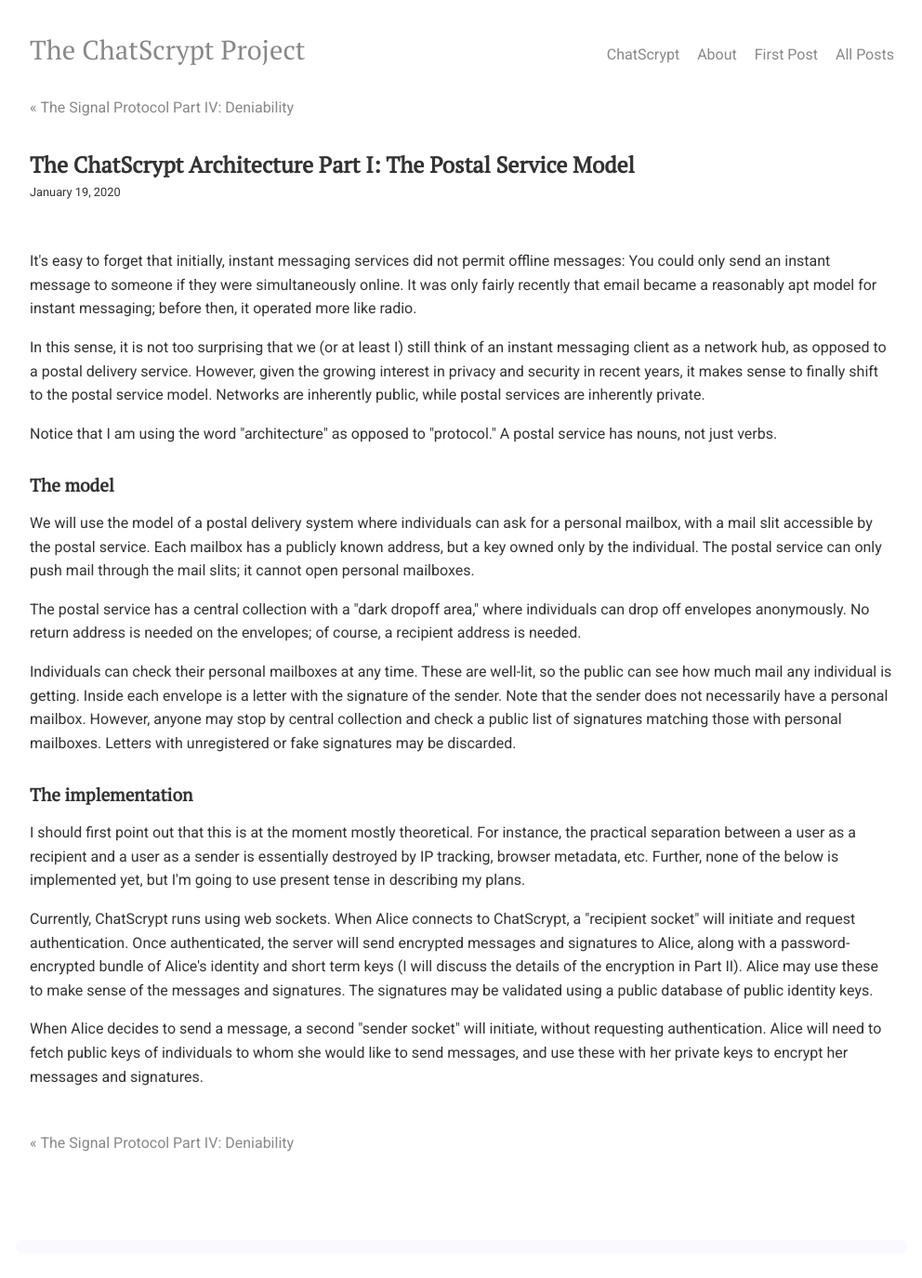
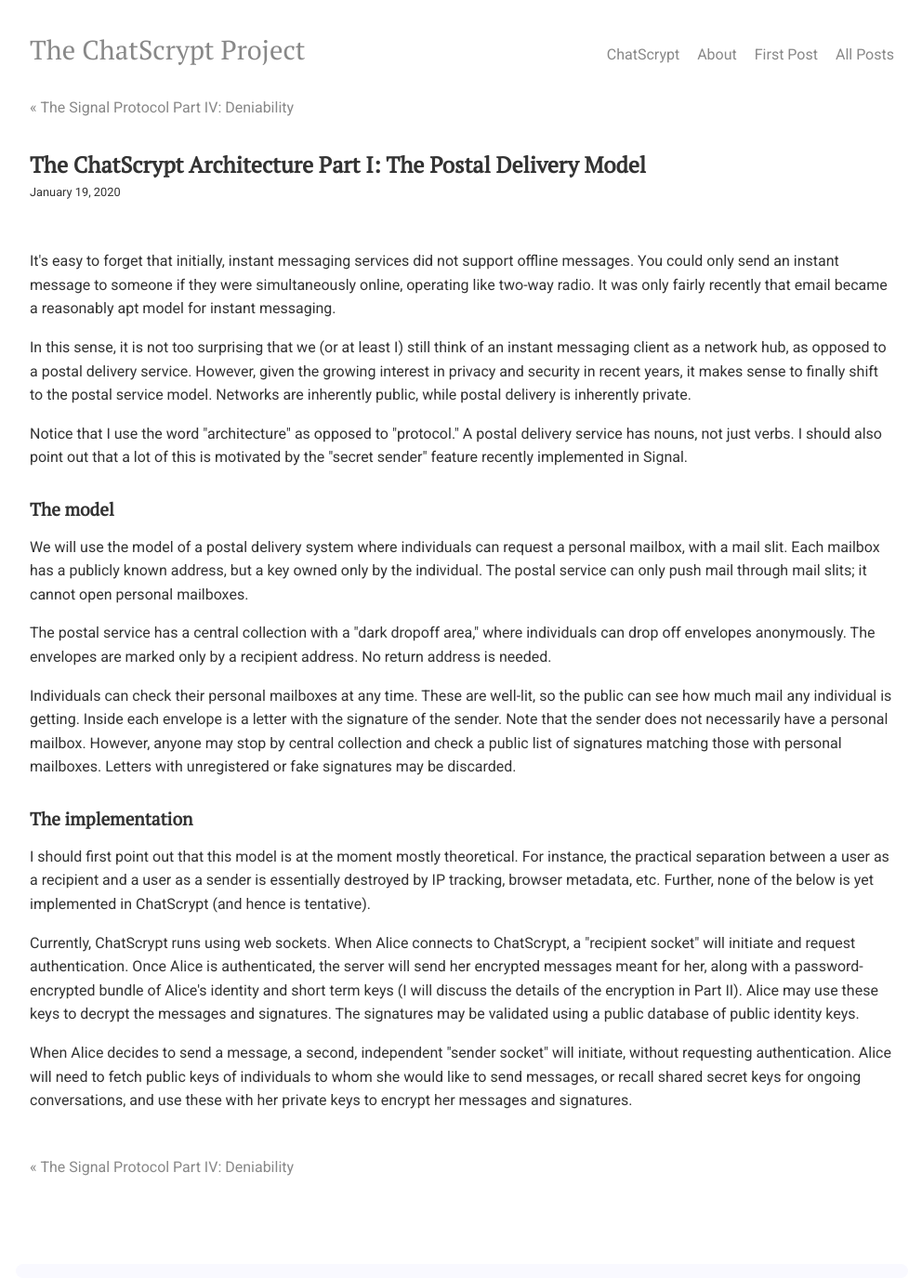
Before and after one commit to chatscrypt/chatscrypt.github.io, a Jekyll site: the page built from _posts/2020-01-19-the-chatscrypt-architecture-part-i-the-postal-service-model.html, in a window 1280 px wide. Shown: the whole page at 93% size, without its empty margins (143-1135 px from the left). Built offline with Jekyll 4.4.1, drawn with Linux system fonts in a browser that asks for light colours; comment, search, counter and statistics services are not loaded; before the commit the page ends 1349 px from its top, so only the background shows below that.

Commit message:
Update 2020-01-19-the-chatscrypt-architecture-part-i-the-postal-service-model.html

```diff
--- a/_posts/2020-01-19-the-chatscrypt-architecture-part-i-the-postal-service-model.html
+++ b/_posts/2020-01-19-the-chatscrypt-architecture-part-i-the-postal-service-model.html
@@ -1,29 +1,29 @@
 ---
 layout: post
-title: "The ChatScrypt Architecture Part I: The Postal Service Model"
+title: "The ChatScrypt Architecture Part I: The Postal Delivery Model"
 comments: true
 date: 2020-01-19
 ---
 
-It's easy to forget that initially, instant messaging services did not permit offline messages: You could only send an instant message to someone if they were simultaneously online. It was only fairly recently that email became a reasonably apt model for instant messaging; before then, it operated more like radio.
+It's easy to forget that initially, instant messaging services did not support offline messages. You could only send an instant message to someone if they were simultaneously online, operating like two-way radio. It was only fairly recently that email became a reasonably apt model for instant messaging.
 
-<p>In this sense, it is not too surprising that we (or at least I) still think of an instant messaging client as a network hub, as opposed to a postal delivery service. However, given the growing interest in privacy and security in recent years, it makes sense to finally shift to the postal service model. Networks are inherently public, while postal services are inherently private.
+<p>In this sense, it is not too surprising that we (or at least I) still think of an instant messaging client as a network hub, as opposed to a postal delivery service. However, given the growing interest in privacy and security in recent years, it makes sense to finally shift to the postal service model. Networks are inherently public, while postal delivery is inherently private.
 
-<p> Notice that I am using the word "architecture" as opposed to "protocol." A postal service has nouns, not just verbs.
+<p> Notice that I use the word "architecture" as opposed to "protocol." A postal delivery service has nouns, not just verbs. I should also point out that a lot of this is motivated by the "secret sender" feature recently implemented in Signal.
 
 <h2>The model</h2>
 
-We will use the model of a postal delivery system where individuals can ask for a personal mailbox, with a mail slit accessible by the postal service. Each mailbox has a publicly known address, but a key owned only by the individual. The postal service can only push mail through the mail slits; it cannot open personal mailboxes.
+We will use the model of a postal delivery system where individuals can request a personal mailbox, with a mail slit. Each mailbox has a publicly known address, but a key owned only by the individual. The postal service can only push mail through mail slits; it cannot open personal mailboxes.
 
-<p>The postal service has a central collection with a "dark dropoff area," where individuals can drop off envelopes anonymously. No return address is needed on the envelopes; of course, a recipient address is needed.
+<p>The postal service has a central collection with a "dark dropoff area," where individuals can drop off envelopes anonymously. The envelopes are marked only by a recipient address. No return address is needed.
 
 <p>Individuals can check their personal mailboxes at any time. These are well-lit, so the public can see how much mail any individual is getting. Inside each envelope is a letter with the signature of the sender. Note that the sender does not necessarily have a personal mailbox. However, anyone may stop by central collection and check a public list of signatures matching those with personal mailboxes. Letters with unregistered or fake signatures may be discarded.
 
 
 <h2>The implementation</h2>
 
-I should first point out that this is at the moment mostly theoretical. For instance, the practical separation between a user as a recipient and a user as a sender is essentially destroyed by IP tracking, browser metadata, etc. Further, none of the below is implemented yet, but I'm going to use present tense in describing my plans.
+I should first point out that this model is at the moment mostly theoretical. For instance, the practical separation between a user as a recipient and a user as a sender is essentially destroyed by IP tracking, browser metadata, etc. Further, none of the below is yet implemented in ChatScrypt (and hence is tentative).
 
-<p>Currently, ChatScrypt runs using web sockets. When Alice connects to ChatScrypt, a "recipient socket" will initiate and request authentication. Once authenticated, the server will send encrypted messages and signatures to Alice, along with a password-encrypted bundle of Alice's identity and short term keys (I will discuss the details of the encryption in Part II). Alice may use these to make sense of the messages and signatures. The signatures may be validated using a public database of public identity keys.
+<p>Currently, ChatScrypt runs using web sockets. When Alice connects to ChatScrypt, a "recipient socket" will initiate and request authentication. Once Alice is authenticated, the server will send her encrypted messages meant for her, along with a password-encrypted bundle of Alice's identity and short term keys (I will discuss the details of the encryption in Part II). Alice may use these keys to decrypt the messages and signatures. The signatures may be validated using a public database of public identity keys.
 
-<p>When Alice decides to send a message, a second "sender socket" will initiate, without requesting authentication. Alice will need to fetch public keys of individuals to whom she would like to send messages, and use these with her private keys to encrypt her messages and signatures.
+<p>When Alice decides to send a message, a second, independent "sender socket" will initiate, without requesting authentication. Alice will need to fetch public keys of individuals to whom she would like to send messages, or recall shared secret keys for ongoing conversations, and use these with her private keys to encrypt her messages and signatures.
```
